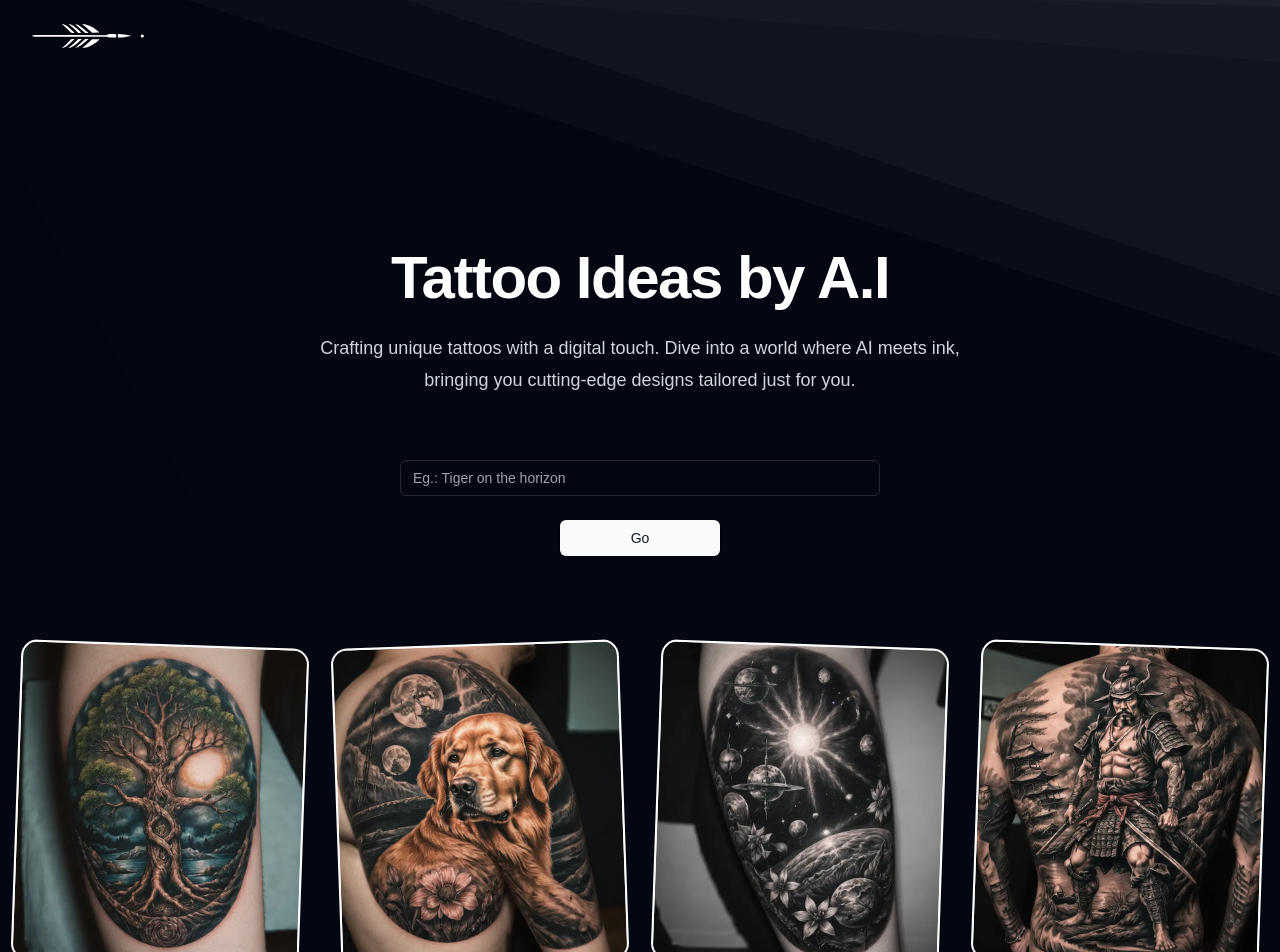
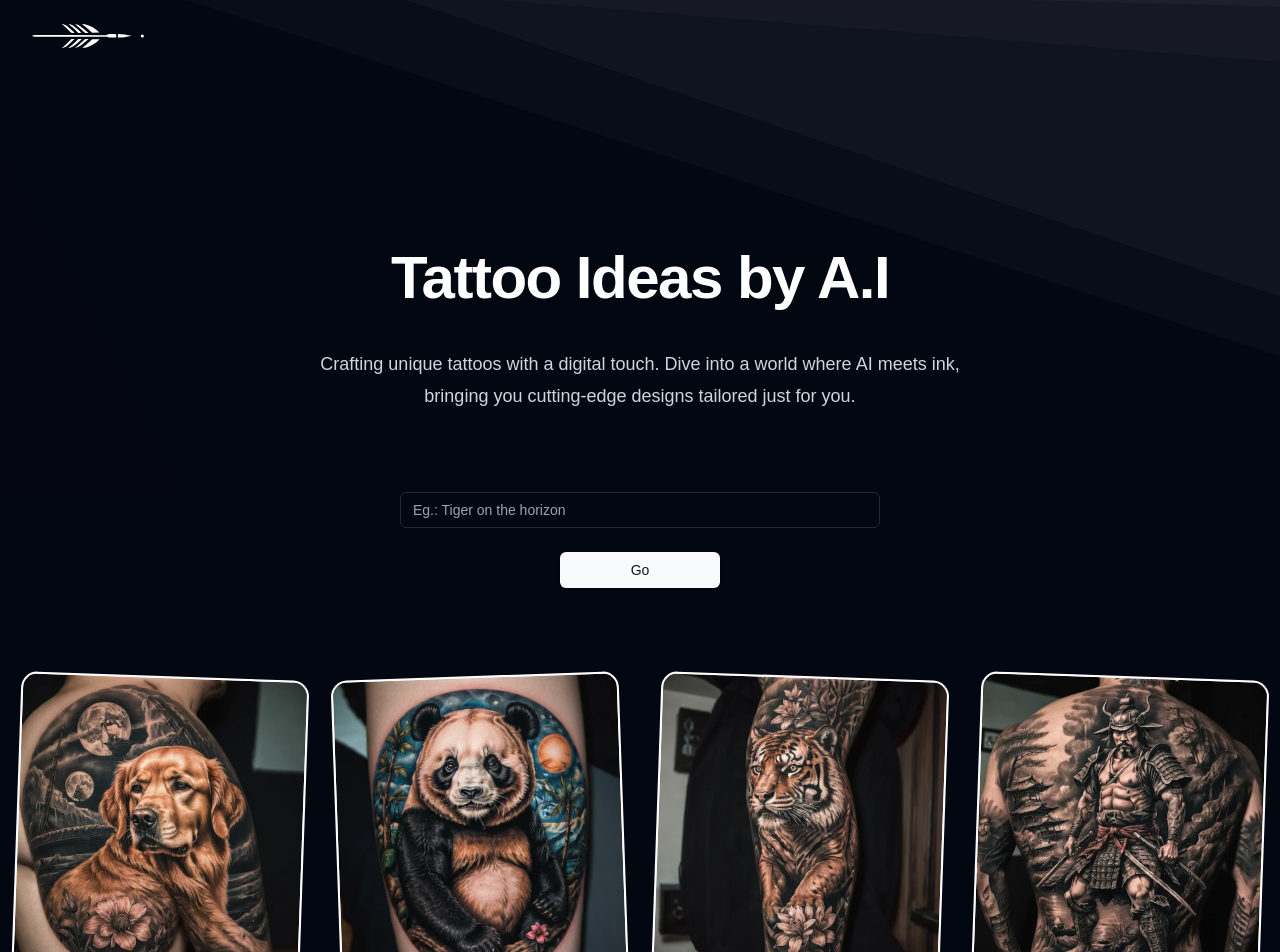
Before and after one commit to vetri02/tattoo-ideas, a Next.js app: page / in a window 1280 px wide. Shown: the top 952 px of the page. Built offline with nearby package versions, Linux system fonts and the light colour scheme; a web font is replaced by a local one.

Commit message:
Progress bar and dialogue addition

```diff
--- a/package.json
+++ b/package.json
@@ -11,9 +11,12 @@
   "dependencies": {
     "@headlessui/react": "^1.7.17",
     "@heroicons/react": "^2.0.18",
+    "@radix-ui/react-aspect-ratio": "^1.0.3",
+    "@radix-ui/react-dialog": "^1.0.4",
     "@radix-ui/react-dropdown-menu": "^2.0.5",
     "@radix-ui/react-icons": "^1.3.0",
     "@radix-ui/react-label": "^2.0.2",
+    "@radix-ui/react-progress": "^1.0.3",
     "@radix-ui/react-slot": "^1.0.2",
     "@types/node": "20.5.1",
     "@types/react": "18.2.20",
--- a/src/app/api/prediction/route.ts
+++ b/src/app/api/prediction/route.ts
@@ -11,7 +11,7 @@ import { kv } from '@vercel/kv'
 // Setting up the rate limiter with a sliding window of 5 requests per hour
 const ratelimit = new Ratelimit({
     redis: kv,
-    limiter: Ratelimit.slidingWindow(10, '1 h'),
+    limiter: Ratelimit.slidingWindow(20, '1 h'),
 })
 
 // Configuring the runtime environment
--- a/src/app/page.tsx
+++ b/src/app/page.tsx
@@ -18,9 +18,21 @@ import Image from 'next/image'
 import { Button } from "@/components/ui/button"
 import { Input } from "@/components/ui/input"
 import { Skeleton } from '@/components/ui/skeleton';
+import {
+  Dialog,
+  DialogContent,
+  DialogDescription,
+  DialogFooter,
+  DialogHeader,
+  DialogTitle,
+  DialogTrigger,
+} from "@/components/ui/dialog"
+import { AspectRatio } from "@/components/ui/aspect-ratio"
+import { Progress } from "@/components/ui/progress"
+
 
 // ReloadIcon is an icon component
-import { UpdateIcon } from "@radix-ui/react-icons"
+import { DownloadIcon, UpdateIcon } from "@radix-ui/react-icons"
 
 // Logo, Dialog, Bg are custom components
 import Logo from "@/components/logos/logo"
@@ -29,8 +41,11 @@ import Logo from "@/components/logos/logo"
 import { Bars3Icon, XMarkIcon } from '@heroicons/react/24/outline'
 import Bg from '@/components/bg/bg';
 
+
 // sleep is a utility function that pauses execution for a specified time
 const sleep = (ms: number) => new Promise((r) => setTimeout(r, ms));
+
+const currentYear = new Date().getFullYear();
 
 // Prediction is an interface that defines the shape of prediction data
 interface Prediction {
@@ -46,9 +61,10 @@ export default function Home() {
   // State variables for message, translated data and audio source
   // useState returns a stateful value, and a function to update it.
   const [message, setMessage] = useState("");
-  const [predictionOn, setPredictionOn] = useState(false);
+  const [progress, setProgress] = useState(0)
 
   // prediction and error are state variables that hold prediction data and error message respectively
+  const [predictionOn, setPredictionOn] = useState(false);
   const [prediction, setPrediction] = useState<Prediction | null>(null);
   const [error, setError] = useState<string | null>(null);
 
@@ -89,7 +105,7 @@ export default function Home() {
         let response = await fetch(apiRoute, options);
         if (!response.ok) {
           if (response.status === 429) {
-            setError('You have reached your request limit for the hour. Try again after sometime.');
+            setError('You have reached your request limit of 5 for the hour. Try again after sometime.');
             setPredictionOn(false);
           } else {
             throw new Error(`HTTP error! status: ${response.status}`);
@@ -115,6 +131,16 @@ export default function Home() {
           // Calling text to speech function
           let predictionsIdUrl = "/api/predictionState" + "/" + prediction.id;
 
+          let progressValue = 1;
+          setProgress(0);
+          const progressInterval = setInterval(() => {
+            if (progressValue <= 100) {
+              setProgress(progressValue++);
+            } else {
+              clearInterval(progressInterval);
+            }
+          }, 750);
+
           while (
             prediction.status !== "succeeded" &&
             prediction.status !== "failed"
@@ -128,6 +154,8 @@ export default function Home() {
             }
             setPrediction(prediction);
             if (prediction.status === "succeeded") {
+              clearInterval(progressInterval);
+              setProgress(100);
               setPredictionOn(false);
             }
 
@@ -151,22 +179,64 @@ export default function Home() {
     }
   };
 
-  // ImageComponent is a functional component that takes a src prop and returns an Image component
-  const ImageComponent = ({ src, pos }: { src: string, pos: string }) => (
+  const downloadImage = async (src: string) => {
+    // Adjust for relative path
+    if (!src.startsWith('http')) {
+      src = `${window.location.origin}${src}`;
+    }
+
+    const response = await fetch(src);
+    const blob = await response.blob();
+    const url = window.URL.createObjectURL(blob);
+
+    const link = document.createElement('a');
+    link.href = url;
+    link.setAttribute('download', '');
+    document.body.appendChild(link);
+    link.click();
+    document.body.removeChild(link);
+  };
+
+  // ImageComponent is a React functional component. It takes src, pos, title, and prompt as props and returns an Image component.
+  const ImageComponent = ({ src, pos, title, prompt }: { src: string, pos: string, title?: string, prompt?: string }) => (
+    <Dialog>
+      <DialogTrigger asChild>
         <div className={`relative aspect-[9/10] w-44 flex-none overflow-hidden rounded-xl bg-zinc-100  border-2 border-white sm:w-72 sm:rounded-2xl rotate-0 sm:${pos} sm:hover:rotate-0`}>
           <Image
             alt="Predictions"
             loading="lazy"
-        width={228}
-        height={320}
+            width={640}
+            height={640}
             src={src}
-        decoding="async"
-        data-nimg={1}
             className="absolute inset-0 h-full w-full object-cover"
-        style={{ color: "transparent" }}
-        sizes="(min-width: 640px) 18rem, 11rem"
           />
         </div>
+      </DialogTrigger>
+      <DialogContent className="sm:max-w">
+        <DialogHeader>
+          <DialogTitle>Tattoo Idea {title}</DialogTitle>
+          {prompt && <DialogDescription>
+            <span className='font-semibold'>Prompt:</span> {prompt}
+          </DialogDescription>}
+        </DialogHeader>
+        <AspectRatio ratio={4 / 5}>
+          <Image
+            alt="Predictions"
+            width={640}
+            height={640}
+            src={src}
+            priority={true}
+            className="absolute inset-0 h-full w-full object-cover"
+          />
+        </AspectRatio>
+        <DialogFooter>
+          <Button onClick={() => downloadImage(src)}>
+            <DownloadIcon className="mr-2 h-4 w-4" /> Download
+          </Button>
+        </DialogFooter>
+      </DialogContent>
+    </Dialog>
+
   );
 
   // Rendering component
@@ -185,7 +255,7 @@ export default function Home() {
         </nav>
       </header>
 
-      <div className="relative isolate overflow-hidden pt-14">
+      <main className="relative isolate overflow-hidden pt-14">
 
         <div className="mx-auto  py-32 sm:py-48">
 
@@ -193,9 +263,8 @@ export default function Home() {
             <h1 className="text-4xl font-bold tracking-tight text-white sm:text-6xl leading-16">
               Tattoo Ideas by A.I
             </h1>
-            <p className="mt-6 text-lg leading-8 text-gray-300 max-w-2xl text-center mx-auto">
+            <p className="mt-6 text-lg leading-8 text-gray-300 max-w-2xl text-center mx-auto p-4">
               Crafting unique tattoos with a digital touch. Dive into a world where AI meets ink, bringing you cutting-edge designs tailored just for you.
-
             </p>
             <div className="mt-8 flex items-center justify-center">
               <div className="w-full max-w-lg items-center pt-8 pb-2 px-4">
@@ -213,11 +282,20 @@ export default function Home() {
             {prediction && prediction.status !== "succeeded" &&
 
               <div className="mt-16 sm:mt-20">
-                <div className="-my-4 flex justify-center gap-5 overflow-hidden py-4 sm:gap-8">
-                  <Skeleton className="relative aspect-[9/10] w-44 flex-none overflow-hidden rounded-xl border-2 border-white sm:w-72 sm:rounded-2xl rotate-0 sm:rotate-2 sm:hover:rotate-0" />
-                  <Skeleton className="relative aspect-[9/10] w-44 flex-none overflow-hidden rounded-xl  border-2 border-white sm:w-72 sm:rounded-2xl rotate-0 sm:-rotate-2 sm:hover:rotate-0" />
-                  <Skeleton className="relative aspect-[9/10] w-44 flex-none overflow-hidden rounded-xl   border-2 border-white sm:w-72 sm:rounded-2xl rotate-0 sm:rotate-2 sm:hover:rotate-0" />
-                  <Skeleton className="relative aspect-[9/10] w-44 flex-none overflow-hidden rounded-xl   border-2 border-white sm:w-72 sm:rounded-2xl rotate-0 sm:rotate-2 sm:hover:rotate-0" />
+                <div className="-my-4 flex flex-wrap  justify-center gap-3 sm:gap4 overflow-hidden py-4 sm:gap-8">
+                  <Skeleton className="relative aspect-[9/10] w-44 flex items-center justify-center h-full overflow-hidden rounded-xl border-2 border-white sm:w-72 sm:rounded-2xl rotate-0 sm:rotate-2 sm:hover:rotate-0" >
+                    <Progress value={progress} className='w-full h-full rounded-none' />
+                  </Skeleton>
+                  <Skeleton className="relative aspect-[9/10] w-44 flex items-center justify-center h-full overflow-hidden rounded-xl border-2 border-white sm:w-72 sm:rounded-2xl rotate-0 sm:-rotate-2 sm:hover:rotate-0" >
+                    <Progress value={progress} className='w-full h-full rounded-none' />
+                  </Skeleton>
+                  <Skeleton className="relative aspect-[9/10] w-44 flex items-center justify-center h-full overflow-hidden rounded-xl border-2 border-white sm:w-72 sm:rounded-2xl rotate-0 sm:rotate-2 sm:hover:rotate-0" >
+                    <Progress value={progress} className='w-full h-full rounded-none' />
+                  </Skeleton>
+                  <Skeleton className="relative aspect-[9/10] w-44 flex items-center justify-center h-full overflow-hidden rounded-xl border-2 border-white sm:w-72 sm:rounded-2xl rotate-0 sm:rotate-2 sm:hover:rotate-0" >
+                    <Progress value={progress} className='w-full h-full rounded-none' />
+                  </Skeleton>
+
                 </div>
               </div>
 
@@ -226,79 +304,42 @@ export default function Home() {
 
             {prediction && prediction.output &&
               <div className="mt-16 sm:mt-20">
-             <div className="-my-4 flex justify-center gap-5 overflow-hidden py-4 sm:gap-8">
-                <ImageComponent src={prediction.output[prediction.output.length - 1]} pos='rotate-2' />
-                <ImageComponent src={prediction.output[prediction.output.length - 2]} pos='-rotate-2'/>
-                <ImageComponent src={prediction.output[prediction.output.length - 3]} pos='rotate-2'/>
-                <ImageComponent src={prediction.output[prediction.output.length - 4]} pos='rotate-2'/>
+                <div className="-my-4 flex flex-wrap  justify-center gap-3 sm:gap4 overflow-hidden py-4 sm:gap-8">
+                  <ImageComponent src={prediction.output[prediction.output.length - 1]} pos='rotate-2' title='1'/>
+                  <ImageComponent src={prediction.output[prediction.output.length - 2]} pos='-rotate-2' title='2'/>
+                  <ImageComponent src={prediction.output[prediction.output.length - 3]} pos='rotate-2' title='3'/>
+                  <ImageComponent src={prediction.output[prediction.output.length - 4]} pos='rotate-2' title='4'/>
                 </div>
               </div>
-
             }
 
             {!prediction &&
               <div className="mt-16 sm:mt-20">
-                <div className="-my-4 flex justify-center gap-5 overflow-hidden py-4 sm:gap-8">
-                  <div className="relative aspect-[9/10] w-44 flex-none overflow-hidden rounded-xl bg-zinc-100  border-2 border-white sm:w-72 sm:rounded-2xl rotate-0 sm:rotate-2 sm:hover:rotate-0">
-                    <Image
-                      alt=""
-                      loading="lazy"
-                      width={3744}
-                      height={5616}
-                      decoding="async"
-                      className="absolute inset-0 h-full w-full object-cover"
-                      style={{ color: "transparent" }}
-                      sizes="(min-width: 640px) 18rem, 11rem"
-                      src="/images/tree.webp"
-                    />
-                  </div>
-                  <div className="relative aspect-[9/10] w-44 flex-none overflow-hidden rounded-xl bg-zinc-100  border-2 border-white sm:w-72 sm:rounded-2xl rotate-0 sm:-rotate-2 sm:hover:rotate-0">
-                    <Image
-                      alt=""
-                      loading="lazy"
-                      width={3936}
-                      height={2624}
-                      decoding="async"
-                      className="absolute inset-0 h-full w-full object-cover"
-                      style={{ color: "transparent" }}
-                      sizes="(min-width: 640px) 18rem, 11rem"
-                      src="/images/dog.webp"
-                    />
-                  </div>
-                  <div className="relative aspect-[9/10] w-44 flex-none overflow-hidden rounded-xl bg-zinc-100  border-2 border-white sm:w-72 sm:rounded-2xl rotate-0 sm:rotate-2 sm:hover:rotate-0">
-                    <Image
-                      alt=""
-                      loading="lazy"
-                      width={5760}
-                      height={3840}
-                      decoding="async"
-                      className="absolute inset-0 h-full w-full object-cover"
-                      style={{ color: "transparent" }}
-                      sizes="(min-width: 640px) 18rem, 11rem"
-                      src="/images/space.webp"
-                    />
-                  </div>
-                  <div className="relative aspect-[9/10] w-44 flex-none overflow-hidden rounded-xl bg-zinc-100  border-2 border-white sm:w-72 sm:rounded-2xl rotate-0 sm:rotate-2 sm:hover:rotate-0">
-                    <Image
-                      alt=""
-                      loading="lazy"
-                      width={2400}
-                      height={3000}
-                      decoding="async"
-                      className="absolute inset-0 h-full w-full object-cover border-stone-400"
-                      style={{ color: "transparent" }}
-                      sizes="(min-width: 640px) 18rem, 11rem"
-                      src="/images/samurai.webp"
-                    />
-                  </div>
-
+                <div className="-my-4 flex flex-wrap  justify-center gap-3 sm:gap4 overflow-hidden py-4 sm:gap-8">
+                  <ImageComponent src='/images/dog.webp' pos='rotate-2' title='1' prompt='A golden retriever portrait as a tattoo in the arm'/>
+                  <ImageComponent src='/images/panda.webp' pos='-rotate-2' title='2' prompt='Panda on the arm' />
+                  <ImageComponent src='/images/tiger.webp' pos='rotate-2' title='3' prompt='Tiger on the arm'/>
+                  <ImageComponent src='/images/samurai.webp' pos='rotate-2' title='4' prompt='Samurai on back'/>
                 </div>
               </div>
             }
           </div>
         </div>
 
+      </main>
+      <footer>
+      <div className="mx-auto border-t border-gray-400/10 max-w-7xl px-6 py-12 md:flex md:items-center md:justify-end lg:px-8">
+
+        <div className="mt-8 md:mt-0">
+          <p className="text-center text-xs leading-5 text-gray-500">
+
+            &copy; {currentYear} Tattoo Ideas. All rights reserved.
+
+
+          </p>
         </div>
+      </div>
+    </footer>
     </div>
 
 
--- /dev/null
+++ b/src/components/ui/aspect-ratio.tsx
@@ -0,0 +1,7 @@
+"use client"
+
+import * as AspectRatioPrimitive from "@radix-ui/react-aspect-ratio"
+
+const AspectRatio = AspectRatioPrimitive.Root
+
+export { AspectRatio }
--- /dev/null
+++ b/src/components/ui/dialog.tsx
@@ -0,0 +1,123 @@
+"use client"
+
+import * as React from "react"
+import * as DialogPrimitive from "@radix-ui/react-dialog"
+import { Cross2Icon } from "@radix-ui/react-icons"
+
+import { cn } from "@/lib/utils"
+
+const Dialog = DialogPrimitive.Root
+
+const DialogTrigger = DialogPrimitive.Trigger
+
+const DialogPortal = ({
+  className,
+  ...props
+}: DialogPrimitive.DialogPortalProps) => (
+  <DialogPrimitive.Portal className={cn(className)} {...props} />
+)
+DialogPortal.displayName = DialogPrimitive.Portal.displayName
+
+const DialogOverlay = React.forwardRef<
+  React.ElementRef<typeof DialogPrimitive.Overlay>,
+  React.ComponentPropsWithoutRef<typeof DialogPrimitive.Overlay>
+>(({ className, ...props }, ref) => (
+  <DialogPrimitive.Overlay
+    ref={ref}
+    className={cn(
+      "fixed inset-0 z-50 bg-background/80 backdrop-blur-sm data-[state=open]:animate-in data-[state=closed]:animate-out data-[state=closed]:fade-out-0 data-[state=open]:fade-in-0",
+      className
+    )}
+    {...props}
+  />
+))
+DialogOverlay.displayName = DialogPrimitive.Overlay.displayName
+
+const DialogContent = React.forwardRef<
+  React.ElementRef<typeof DialogPrimitive.Content>,
+  React.ComponentPropsWithoutRef<typeof DialogPrimitive.Content>
+>(({ className, children, ...props }, ref) => (
+  <DialogPortal>
+    <DialogOverlay />
+    <DialogPrimitive.Content
+      ref={ref}
+      className={cn(
+        "fixed left-[50%] top-[50%] z-50 grid w-full max-w-lg translate-x-[-50%] translate-y-[-50%] gap-4 border bg-background p-6 shadow-lg duration-200 data-[state=open]:animate-in data-[state=closed]:animate-out data-[state=closed]:fade-out-0 data-[state=open]:fade-in-0 data-[state=closed]:zoom-out-95 data-[state=open]:zoom-in-95 data-[state=closed]:slide-out-to-left-1/2 data-[state=closed]:slide-out-to-top-[48%] data-[state=open]:slide-in-from-left-1/2 data-[state=open]:slide-in-from-top-[48%] sm:rounded-lg md:w-full",
+        className
+      )}
+      {...props}
+    >
+      {children}
+      <DialogPrimitive.Close className="absolute right-4 top-4 rounded-sm opacity-70 ring-offset-background transition-opacity hover:opacity-100 focus:outline-none focus:ring-2 focus:ring-ring focus:ring-offset-2 disabled:pointer-events-none data-[state=open]:bg-accent data-[state=open]:text-muted-foreground">
+        <Cross2Icon className="h-4 w-4" />
+        <span className="sr-only">Close</span>
+      </DialogPrimitive.Close>
+    </DialogPrimitive.Content>
+  </DialogPortal>
+))
+DialogContent.displayName = DialogPrimitive.Content.displayName
+
+const DialogHeader = ({
+  className,
+  ...props
+}: React.HTMLAttributes<HTMLDivElement>) => (
+  <div
+    className={cn(
+      "flex flex-col space-y-1.5 text-center sm:text-left",
+      className
+    )}
+    {...props}
+  />
+)
+DialogHeader.displayName = "DialogHeader"
+
+const DialogFooter = ({
+  className,
+  ...props
+}: React.HTMLAttributes<HTMLDivElement>) => (
+  <div
+    className={cn(
+      "flex flex-col-reverse sm:flex-row sm:justify-end sm:space-x-2",
+      className
+    )}
+    {...props}
+  />
+)
+DialogFooter.displayName = "DialogFooter"
+
+const DialogTitle = React.forwardRef<
+  React.ElementRef<typeof DialogPrimitive.Title>,
+  React.ComponentPropsWithoutRef<typeof DialogPrimitive.Title>
+>(({ className, ...props }, ref) => (
+  <DialogPrimitive.Title
+    ref={ref}
+    className={cn(
+      "text-lg font-semibold leading-none tracking-tight",
+      className
+    )}
+    {...props}
+  />
+))
+DialogTitle.displayName = DialogPrimitive.Title.displayName
+
+const DialogDescription = React.forwardRef<
+  React.ElementRef<typeof DialogPrimitive.Description>,
+  React.ComponentPropsWithoutRef<typeof DialogPrimitive.Description>
+>(({ className, ...props }, ref) => (
+  <DialogPrimitive.Description
+    ref={ref}
+    className={cn("text-sm text-muted-foreground", className)}
+    {...props}
+  />
+))
+DialogDescription.displayName = DialogPrimitive.Description.displayName
+
+export {
+  Dialog,
+  DialogTrigger,
+  DialogContent,
+  DialogHeader,
+  DialogFooter,
+  DialogTitle,
+  DialogDescription,
+}
--- /dev/null
+++ b/src/components/ui/progress.tsx
@@ -0,0 +1,28 @@
+"use client"
+
+import * as React from "react"
+import * as ProgressPrimitive from "@radix-ui/react-progress"
+
+import { cn } from "@/lib/utils"
+
+const Progress = React.forwardRef<
+  React.ElementRef<typeof ProgressPrimitive.Root>,
+  React.ComponentPropsWithoutRef<typeof ProgressPrimitive.Root>
+>(({ className, value, ...props }, ref) => (
+  <ProgressPrimitive.Root
+    ref={ref}
+    className={cn(
+      "relative h-2 w-full overflow-hidden rounded-full bg-primary/20",
+      className
+    )}
+    {...props}
+  >
+    <ProgressPrimitive.Indicator
+      className="h-full w-full flex-1 bg-primary transition-all"
+      style={{ transform: `translateX(-${100 - (value || 0)}%)` }}
+    />
+  </ProgressPrimitive.Root>
+))
+Progress.displayName = ProgressPrimitive.Root.displayName
+
+export { Progress }
--- a/tailwind.config.js
+++ b/tailwind.config.js
@@ -21,6 +21,7 @@ module.exports = {
         '12': '3rem',
         '16': '4rem'
       },
+
       colors: {
         border: "hsl(var(--border))",
         input: "hsl(var(--input))",
```
Also changed, not shown: public/images/panda.webp (added), 1 other file (tests, documents, lock files or other folders). Lines whose indentation alone changed are shown as unchanged.
